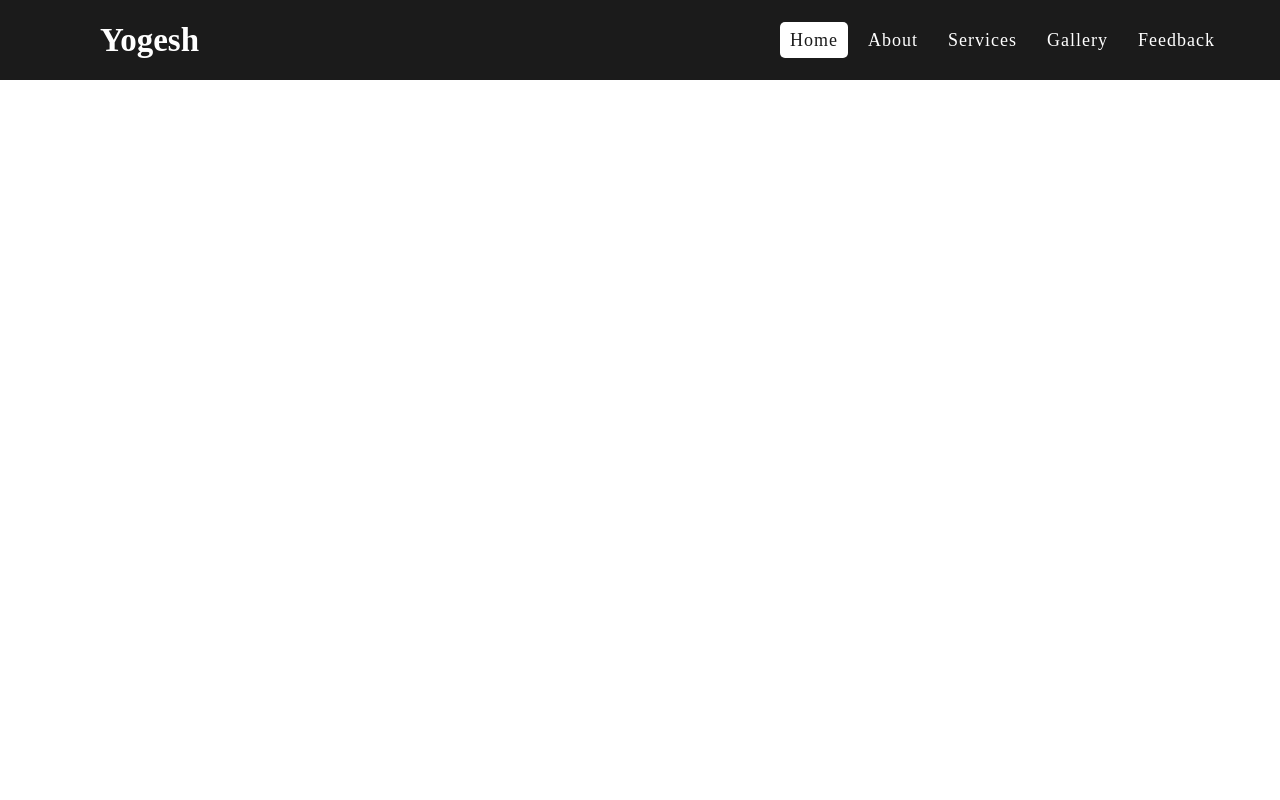
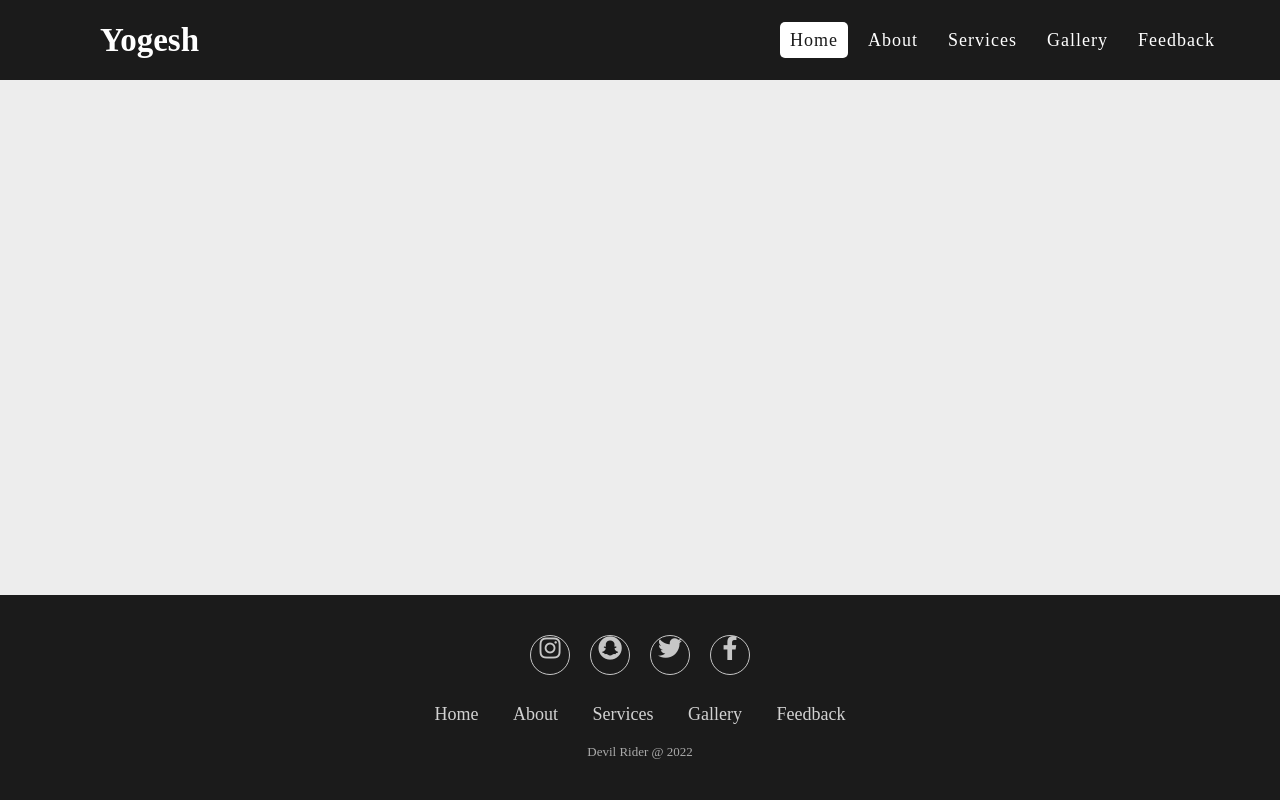
Before and after one commit to yogesh-p-more/header.github.io, a plain HTML site: page index.html in a window 1280 px wide. Drawn offline with Linux system fonts and the light colour scheme.

Commit message:
Footer section add

```diff
--- a/index.html
+++ b/index.html
@@ -27,6 +27,25 @@
             <li><a href="#">Feedback</a></li>
         </ul>
     </nav>
+
+    <section class="footer">
+        <div class="social">
+            <a href="#"><i class="fab fa-instagram"></i></a>
+            <a href="#"><i class="fab fa-snapchat"></i></a>
+            <a href="#"><i class="fab fa-twitter"></i></a>
+            <a href="#"><i class="fab fa-facebook-f"></i></a>
+        </div>
+        <ul class="list">
+            <li><a href="#">Home</a></li>
+            <li><a href="#">About</a></li>
+            <li><a href="#">Services</a></li>
+            <li><a href="#">Gallery</a></li>
+            <li><a href="#">Feedback</a></li>
+        </ul>
+        <p class="copyright">
+            Devil Rider @ 2022
+        </p>
+    </section>
 </body>
 
 </html>
--- a/style.css
+++ b/style.css
@@ -48,6 +48,66 @@ nav ul li{
 #click{
     display: none;
 }
+body{
+    background: #ededed;
+}
+.footer{
+    padding: 40px 0;
+    background: #1b1b1b;
+    width: 100%;
+}
+.footer .social{
+    padding-bottom: 25px;
+    text-align: center;
+    color: #4b4c4d;
+}
+.footer .social a{
+    font-size: 24px;
+    color: #fff;
+    border: 1px solid #fff;
+    height: 40px;
+    width: 40px;
+    line-height: 38px;
+    display: inline-block;
+    justify-items: center;
+    border-radius: 50%;
+    margin: 0 8px;
+    opacity: 0.75;
+}
+.footer .social a:hover{
+    opacity: 0.9;
+}
+.footer ul{
+    margin-top: 0;
+    padding: 0;
+    list-style: none;
+    font-size: 18px;
+    line-height: 1.6;
+    margin-bottom: 0;
+    text-align: center;
+}
+.footer ul a{
+    color: #fff;
+    text-decoration: none;
+    opacity: 0.8;
+}
+.footer ul li{
+    display: inline-block;
+    padding: 0 15px;
+}
+.footer ul li a:hover{
+    opacity: 1;
+}
+.footer .copyright{
+    text-align: center;
+    margin-top: 15px;
+    font-size: 13px;
+    color: #aaa;
+}
+section{
+    bottom: 0;
+    position: fixed;
+}
 @media (max-width:940px){
     nav .menu-btn i{
         display: block;
@@ -82,4 +142,10 @@ nav ul li a.active{
     color: cyan;
 
 }
+.footer ul{
+    font-size: 13px;
 }
+.footer .copyright{
+    font-size: 10px;
+}
+}
```
